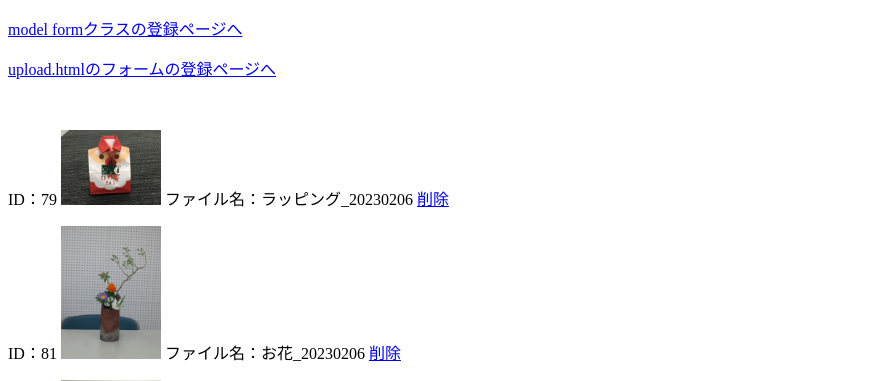
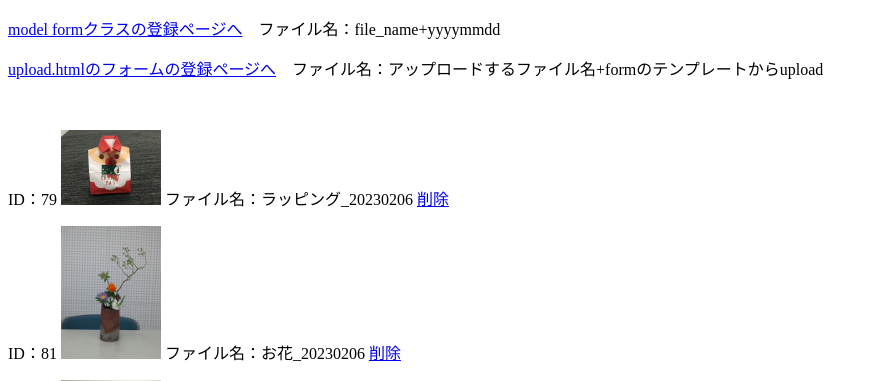
Before and after one commit to puji8493/upload_pictures, a Django app: page /list/ in a window 1280 px wide. Shown: the top 381 px of the page, without its empty margins (0-878 px from the left). Run offline with Django 4.2, Linux system fonts and the light colour scheme; data comes from the database, SQL or seed files in the repository; both versions use the stored data as it was after the commit.

Commit message:
django-cleanupで整理

```diff
--- a/pictures/templates/list.html
+++ b/pictures/templates/list.html
@@ -6,8 +6,8 @@
 </head>
 <body>
     <div>
-        <P><a href="{% url 'pictures:index' %}">model formクラスの登録ページへ</a></p>
-        <P><a href="{% url 'pictures:update' %}">upload.htmlのフォームの登録ページへ</a></p>
+        <P><a href="{% url 'pictures:index' %}">model formクラスの登録ページへ</a>　ファイル名：file_name+yyyymmdd</p>
+        <P><a href="{% url 'pictures:update' %}">upload.htmlのフォームの登録ページへ</a>　ファイル名：アップロードするファイル名+formのテンプレートからupload</p>
         <br>
         {% for object in uploadfile_list %}
         <tr>
--- a/pictures/urls.py
+++ b/pictures/urls.py
@@ -1,13 +1,12 @@
 from django.urls import path
-from .views import PictureCreateView,PictureList,PictureRegisterMessage,UpdateView,PictureDeleteView
+
+from .views import PictureCreateView,PictureList,UpdateView,PictureDeleteView
 
 app_name = 'pictures'
 
 urlpatterns = [
-    # path('',IndexView.as_view(),name='index'),
     path('',PictureCreateView.as_view(),name='index'),
     path('upload/', UpdateView.as_view(), name='update'),
     path('list/',PictureList.as_view(),name='list'),
     path('delete/<int:pk>/',PictureDeleteView.as_view(),name='delete'),
-    path('register/',PictureRegisterMessage.as_view(),name='register')
 ]
--- a/pictures/views.py
+++ b/pictures/views.py
@@ -1,12 +1,11 @@
 from datetime import datetime
 
 from django.contrib import messages
-from django.views.generic import CreateView, ListView, TemplateView, DeleteView
+from django.views.generic import CreateView, ListView, DeleteView
+from django.urls import reverse_lazy
 
 from .forms import UploadForm
 from .models import UploadFile
-
-from django.urls import reverse_lazy
 
 
 class PictureCreateView(CreateView):
@@ -65,7 +64,8 @@ class UpdateView(CreateView):
     def form_valid(self, form):
         """
         投稿されたファイルのファイル名を取得して file_name 属性に格納する
-        instance.file_nameは、アップロードした画像ファイル名にオーバーライド
+        instance.file_nameは以下の名前でオーバーライド
+        アップロードした画像ファイル名＋"html formのテンプレートからupload"
         :param form:　upload.htmlのテンプレートフォーム
             　　instance:データベースへ保存する前のモデルインスタンスのリスト
                instanceのタイプは、<class 'dl.models.UploadFile'>
@@ -82,10 +82,6 @@ class UpdateView(CreateView):
 
     def get_success_url(self):
         return self.request.path
-
-
-class PictureRegisterMessage(TemplateView):
-    template_name = 'register.html'
 
 
 class PictureList(ListView):
```
Also changed, not shown: db.sqlite3, media/images/FOYA6906_CNFFkCz.PNG (added), media/images/FOYA6906_pUbcWNG.PNG (added), media/images/IMG_0587_uXOwKpB.JPG (added), media/images/IMG_0833.JPG (added), media/images/IMG_2174.JPG (added), media/images/IMG_3583.jpg (added), media/images/IMG_3583_T1oTuXU.jpg (added), 1 other file.
